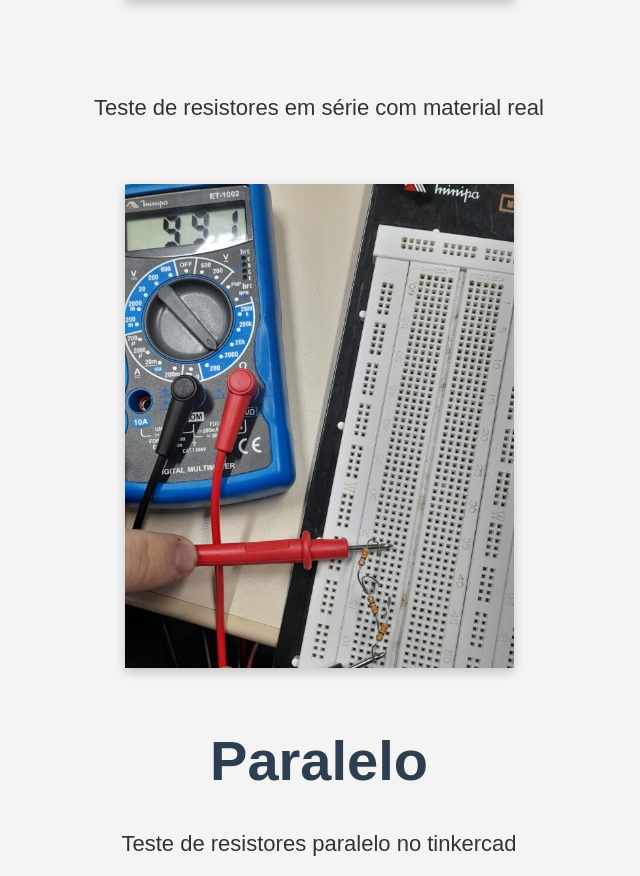
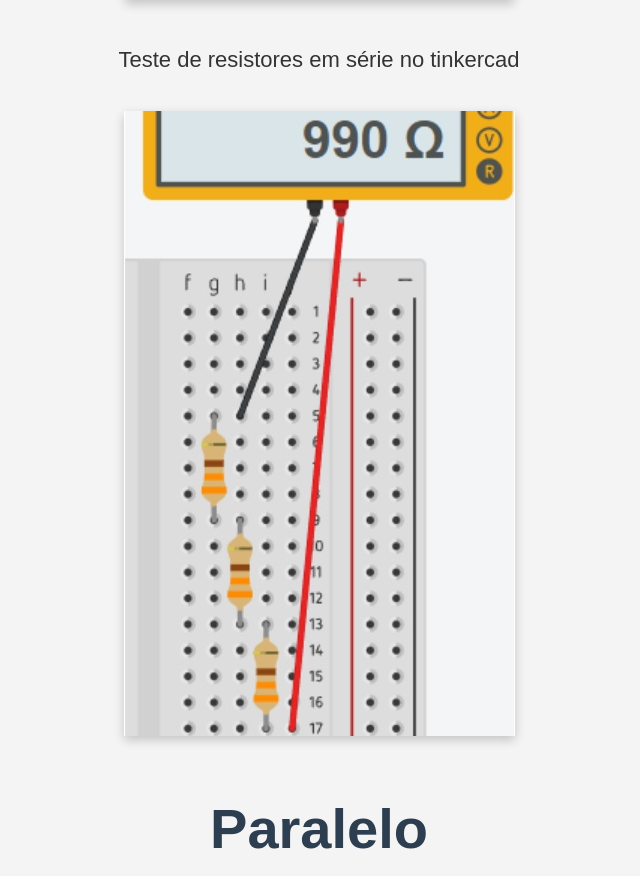
Before and after one commit to Bellodev5/site-resistores, a plain HTML site: page experimentos.html in a window 1280 px wide. Shown: the part 738-1614 px from the top of the page, without its empty margins (321-961 px from the left). Drawn offline with Linux system fonts and the light colour scheme.

Commit message:
Site Resistor

```diff
--- a/experimentos.html
+++ b/experimentos.html
@@ -14,14 +14,11 @@
     <div class="container">
 
         <h1>Em série</h1>
-        <p>Teste de resistores em série no tinkercad</p>
+        <p>Teste de resistores em série com material real</p>
         <img src="serierealll.jpg" alt="">
         <br>
-        <img gascar.jpg" alt="">
-        <br>
-        <p>Teste de resistores em série com material real</p>
-        <br>
-        <img src="serierealll.jpg" alt="serie real">
+        <p>Teste de resistores em série no tinkercad</p>
+        <img src="gascar.jpg" alt="">
         <br>
         <h1>Paralelo</h1>
         <p>Teste de resistores paralelo no tinkercad</p>
```
Also changed, not shown: index.html (+1 -1 lines), 1 other file.
